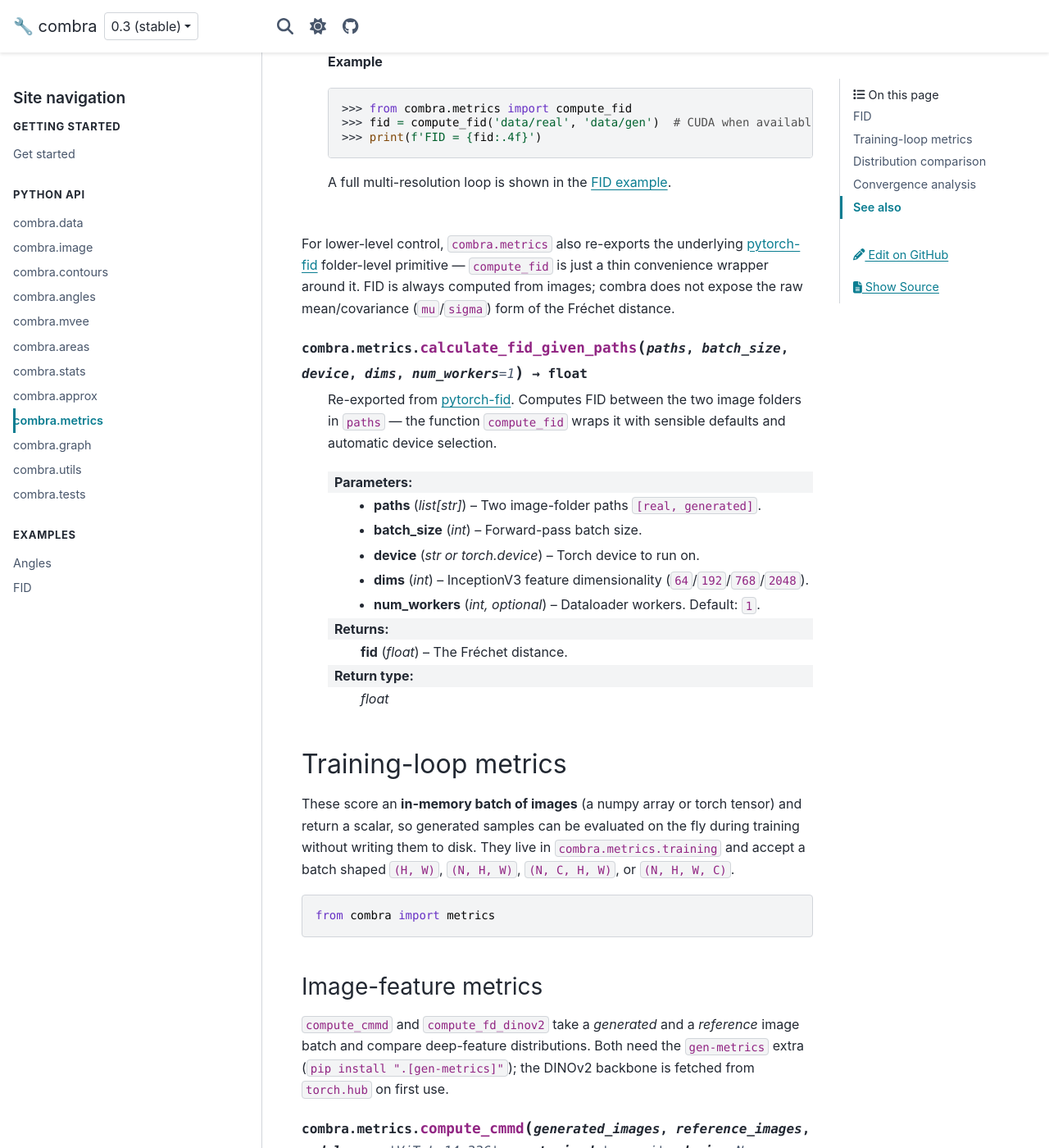
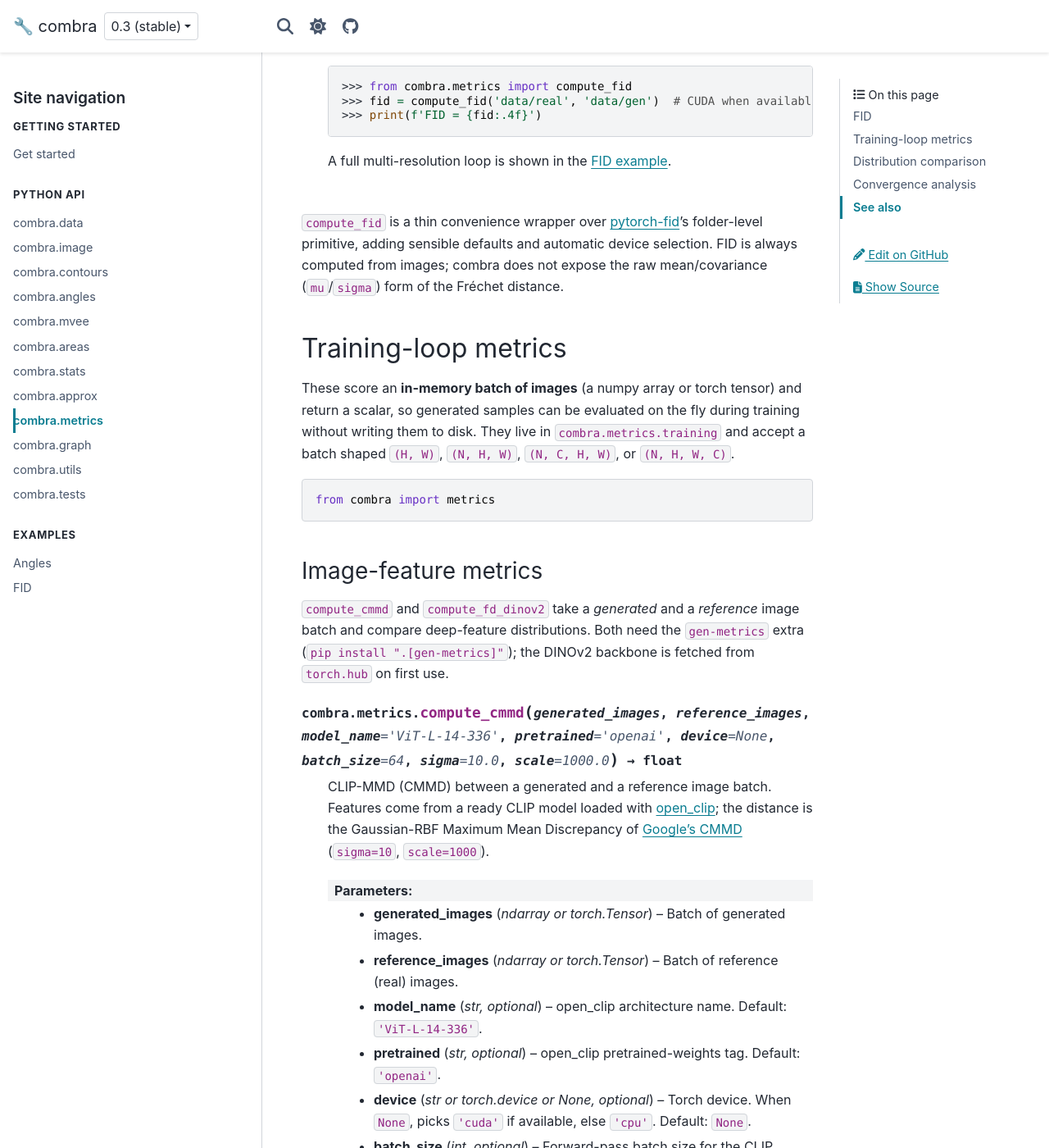
Before and after one commit to dkagramanyan/wc_cv, a Sphinx documentation site: the page built from docs/api/metrics.md, in a window 1280 px wide and 1400 px high, scrolled down 1552 px. Shown: the whole window at 82% size. Built offline with Sphinx 7.4.7 and the PyData theme 0.15.4, drawn with Linux system fonts in a browser that asks for light colours; some of the changed text lies outside the part shown.

Commit message:
docs: drop calculate_fid_given_paths from FID docs
Remove the calculate_fid_given_paths py:function block (compute_fid is the
sole public FID entry point) and purge the stale calculate_metrics /
calculate_fid_given_paths records from the source-link index.

Co-Authored-By: Claude Opus 4.8 (1M context) <noreply@anthropic.com>
Claude-Session: https://claude.ai/code/session_01BwZpiXpSm2DgdXCr5gaw51

`````diff
--- a/docs/api/metrics.md
+++ b/docs/api/metrics.md
@@ -13,7 +13,7 @@ from combra import metrics
 
 ## FID
 
-`combra.metrics.fid` is a thin wrapper over [pytorch-fid](https://github.com/mseitzer/pytorch-fid) — it adds a single convenience entry point (`compute_fid`) and re-exports the underlying function so you can drop down to it when you need more control. Everything runs on PyTorch; `compute_fid` selects CUDA automatically when available and falls back to CPU.
+`combra.metrics.fid` is a thin wrapper over [pytorch-fid](https://github.com/mseitzer/pytorch-fid) — it exposes a single convenience entry point, `compute_fid`. Everything runs on PyTorch; `compute_fid` selects CUDA automatically when available and falls back to CPU.
 
 ````{py:function} combra.metrics.compute_fid(real_folder, gen_folder, batch_size=50, dims=2048, device=None, num_workers=1) -> float
 
@@ -45,25 +45,7 @@ Classic folder-vs-folder FID, computed with [pytorch-fid](https://github.com/mse
 A full multi-resolution loop is shown in the {doc}`FID example </examples/fid>`.
 ````
 
-For lower-level control, `combra.metrics` also re-exports the underlying [pytorch-fid](https://github.com/mseitzer/pytorch-fid) folder-level primitive — `compute_fid` is just a thin convenience wrapper around it. FID is always computed from images; combra does not expose the raw mean/covariance (`mu`/`sigma`) form of the Fréchet distance.
-
-````{py:function} combra.metrics.calculate_fid_given_paths(paths, batch_size, device, dims, num_workers=1) -> float
-
-Re-exported from [pytorch-fid](https://github.com/mseitzer/pytorch-fid). Computes FID between the two image folders in `paths` — the function `compute_fid` wraps it with sensible defaults and automatic device selection.
-
-:param paths: Two image-folder paths `[real, generated]`.
-:type paths: list[str]
-:param batch_size: Forward-pass batch size.
-:type batch_size: int
-:param device: Torch device to run on.
-:type device: str or torch.device
-:param dims: InceptionV3 feature dimensionality (`64`/`192`/`768`/`2048`).
-:type dims: int
-:param num_workers: Dataloader workers. Default: `1`.
-:type num_workers: int, optional
-:returns: **fid** (*float*) – The Fréchet distance.
-:rtype: float
-````
+`compute_fid` is a thin convenience wrapper over [pytorch-fid](https://github.com/mseitzer/pytorch-fid)'s folder-level primitive, adding sensible defaults and automatic device selection. FID is always computed from images; combra does not expose the raw mean/covariance (`mu`/`sigma`) form of the Fréchet distance.
 
 ## Training-loop metrics
 
`````
Also changed, not shown: docs/_static/source_index.json (+0 -16 lines).
